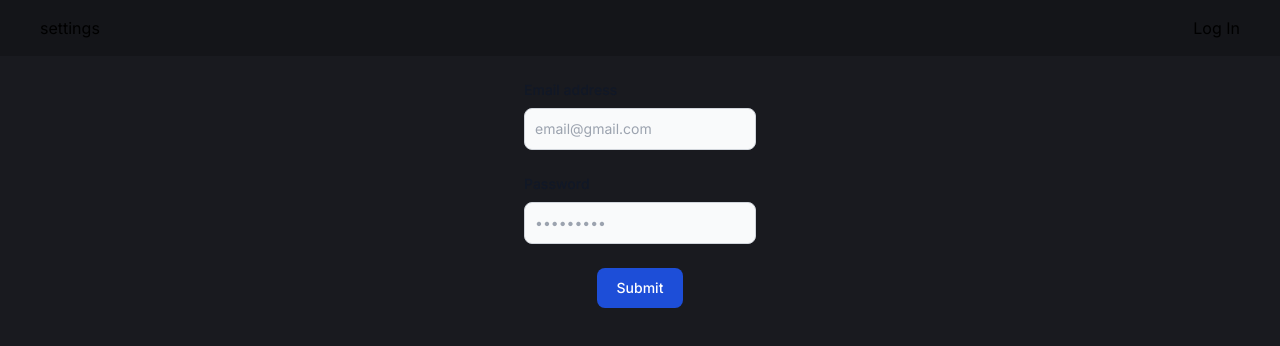
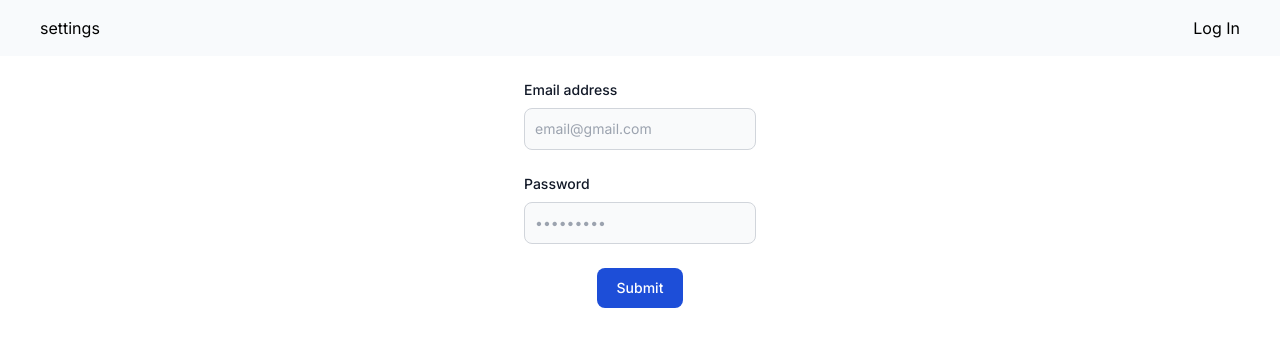
Before and after one commit to ItStepWork/connections-front-end, a Next.js app: page /loginPage in a window 1280 px wide. Shown: the top 346 px of the page. Built offline with nearby package versions, Linux system fonts and the light colour scheme.

Commit message:
fixed styles

```diff
--- a/src/app/globals.css
+++ b/src/app/globals.css
@@ -3,8 +3,8 @@
 @tailwind utilities;
 
 :root {
-  background-color: #191a1f;
-  margin: 0 auto;
+  --foreground-rgb: 0, 0, 0;
+  background-color: #ffff;
 }
 
 @media (prefers-color-scheme: dark) {
--- a/src/components/header/header.module.scss
+++ b/src/components/header/header.module.scss
@@ -1,5 +1,5 @@
 .container {
-	@apply bg-componentBG h-14 w-[100%] fixed;
+	@apply bg-slate-50 h-14 w-[100%] fixed dark:bg-slate-900;
 	.contentContainer {
 		margin: 0 auto;
 		@apply max-w-[1200px] flex justify-between items-center h-full;
--- a/tailwind.config.js
+++ b/tailwind.config.js
@@ -15,6 +15,10 @@ module.exports = {
 			colors: {
 				mainBG: '#191a1f',
 				componentBG: '#141519',
+				darkModeBg: '#191a1f',
+				darkModeFg: '#ffff',
+				whiteModeBg: '#ffff',
+				whiteModeFg: '#0000',
 			},
 		},
 	},
```
Also changed, not shown: 1 other file (tests, documents, lock files or other folders).
